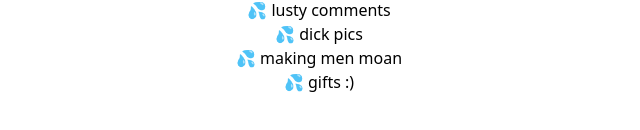
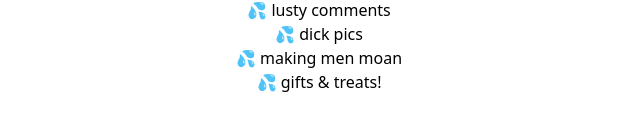
Before and after one commit to holypiedpiper/holypiedpiper.com, a React (Vite) app: page / in a window 1280 px wide. Shown: the part 490-620 px from the top of the page, without its empty margins (321-961 px from the left). Built offline with nearby package versions, Linux system fonts and the light colour scheme.

Commit message:
Make test change to page text

```diff
--- a/src/App.tsx
+++ b/src/App.tsx
@@ -32,7 +32,7 @@ const thingsILove = [
   "lusty comments",
   "dick pics",
   "making men moan",
-  "gifts :)",
+  "gifts & treats!",
 ];
 
 const socialLinksLookup = {
```
